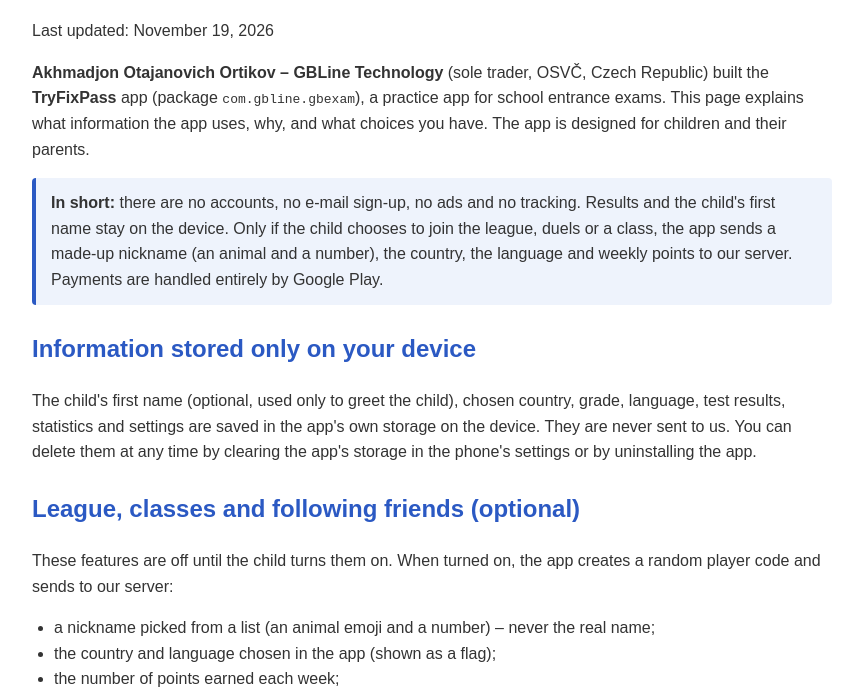
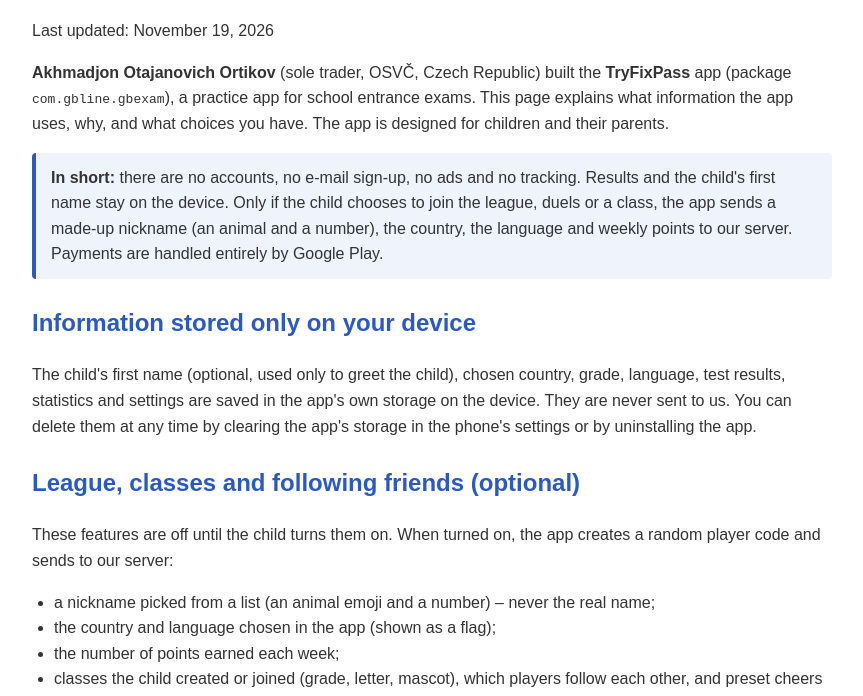
Before and after one commit to Adam-CZPG/Privacy, a plain HTML site: page tryfixpass.html in a window 1280 px wide. Shown: the part 96-792 px from the top of the page, without its empty margins (208-1071 px from the left). Drawn offline with Linux system fonts and the light colour scheme.

Commit message:
Privacy: use legal name only (OSVČ), drop GBLine Technology
Co-Authored-By: Claude Opus 5.5 <noreply@anthropic.com>
Claude-Session: https://claude.ai/code/session_01GJUR8SztMfF99s15HfHyvT

```diff
--- a/tryfixpass.html
+++ b/tryfixpass.html
@@ -4,7 +4,7 @@
     <meta charset="UTF-8">
     <meta name="viewport" content="width=device-width, initial-scale=1.0">
     <title>Privacy Policy - TryFixPass</title>
-    <meta name="description" content="Privacy Policy for the TryFixPass entrance-exam practice app by GBLine Technology.">
+    <meta name="description" content="Privacy Policy for the TryFixPass entrance-exam practice app by Akhmadjon Otajanovich Ortikov.">
     <style>
         body { font-family: sans-serif; line-height: 1.6; padding: 20px; max-width: 800px; margin: auto; color: #333; }
         h1 { color: #1B2340; }
@@ -21,7 +21,7 @@
     <h1>Privacy Policy – TryFixPass</h1>
     <p>Last updated: November 19, 2026</p>
 
-    <p><strong>Akhmadjon Otajanovich Ortikov – GBLine Technology</strong> (sole trader, OSVČ, Czech Republic) built the <strong>TryFixPass</strong> app (package <code>com.gbline.gbexam</code>), a practice app for school entrance exams. This page explains what information the app uses, why, and what choices you have. The app is designed for children and their parents.</p>
+    <p><strong>Akhmadjon Otajanovich Ortikov</strong> (sole trader, OSVČ, Czech Republic) built the <strong>TryFixPass</strong> app (package <code>com.gbline.gbexam</code>), a practice app for school entrance exams. This page explains what information the app uses, why, and what choices you have. The app is designed for children and their parents.</p>
 
     <div class="summary">
         <strong>In short:</strong> there are no accounts, no e-mail sign-up, no ads and no tracking. Results and the child's first name stay on the device. Only if the child chooses to join the league, duels or a class, the app sends a made-up nickname (an animal and a number), the country, the language and weekly points to our server. Payments are handled entirely by Google Play.
@@ -61,7 +61,7 @@
     <h2>Children's privacy</h2>
     <p>The app is intended for children and follows the Google Play Families Policy. We do not ask for real names, e-mail addresses, photos, contacts or location, and children cannot write free text to other players. If you are a parent or guardian and want any data deleted, use "Leave the league" in the app or contact us and we will delete it.</p>
 
-    <h2 id="delete">How to delete your data – TryFixPass (GBLine Technology)</h2>
+    <h2 id="delete">How to delete your data – TryFixPass</h2>
     <p><strong>Data on our server</strong> (only if the child joined the league): the nickname, country, language, weekly points, classes, follows and cheers.</p>
     <ol>
         <li>Open TryFixPass and go to the <strong>Friends</strong> tab (Kamarádi).</li>
@@ -84,14 +84,14 @@
     <h2>Contact us</h2>
     <div class="contact">
         <p><strong>Email:</strong> <a href="mailto:akhmadjonortikov@gmail.com">akhmadjonortikov@gmail.com</a><br>
-        <strong>Developer:</strong> Akhmadjon Otajanovich Ortikov – GBLine Technology (OSVČ, Czech Republic)</p>
+        <strong>Developer:</strong> Akhmadjon Otajanovich Ortikov (OSVČ, Czech Republic)</p>
     </div>
 
     <hr>
 
     <h1 lang="cs">Zásady ochrany osobních údajů – TryFixPass (stručně)</h1>
     <div lang="cs">
-        <p>Aplikace TryFixPass (Akhmadjon Otajanovich Ortikov – GBLine Technology, OSVČ) nemá účty, reklamy ani sledování. Jméno dítěte, výsledky a nastavení zůstávají jen v telefonu. Jen pokud se dítě samo připojí k lize, třídě nebo sledování kamarádů, odešle aplikace na náš server v EU vymyšlenou přezdívku (zvíře a číslo), zemi, jazyk a týdenní body. Odkaz na duel obsahuje křestní jméno zadané v aplikaci a posílá se přímo kamarádovi přes zvolenou aplikaci. Platbu za plnou verzi zpracovává Google Play; údaje o kartě nevidíme. Odchodem z ligy v aplikaci se všechna data ze serveru smažou. Dotazy: <a href="mailto:akhmadjonortikov@gmail.com">akhmadjonortikov@gmail.com</a>.</p>
+        <p>Aplikace TryFixPass (Akhmadjon Otajanovich Ortikov, OSVČ) nemá účty, reklamy ani sledování. Jméno dítěte, výsledky a nastavení zůstávají jen v telefonu. Jen pokud se dítě samo připojí k lize, třídě nebo sledování kamarádů, odešle aplikace na náš server v EU vymyšlenou přezdívku (zvíře a číslo), zemi, jazyk a týdenní body. Odkaz na duel obsahuje křestní jméno zadané v aplikaci a posílá se přímo kamarádovi přes zvolenou aplikaci. Platbu za plnou verzi zpracovává Google Play; údaje o kartě nevidíme. Odchodem z ligy v aplikaci se všechna data ze serveru smažou. Dotazy: <a href="mailto:akhmadjonortikov@gmail.com">akhmadjonortikov@gmail.com</a>.</p>
     </div>
 
 </body>
```
